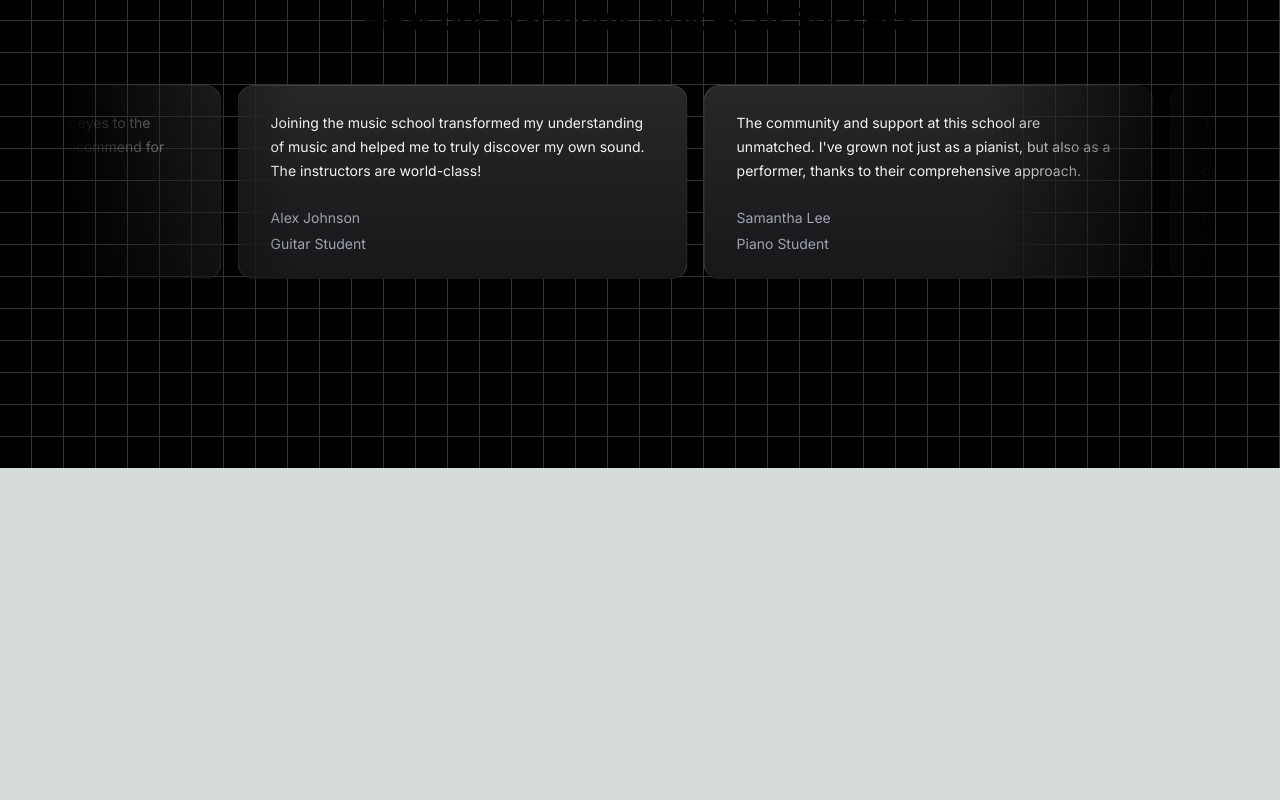
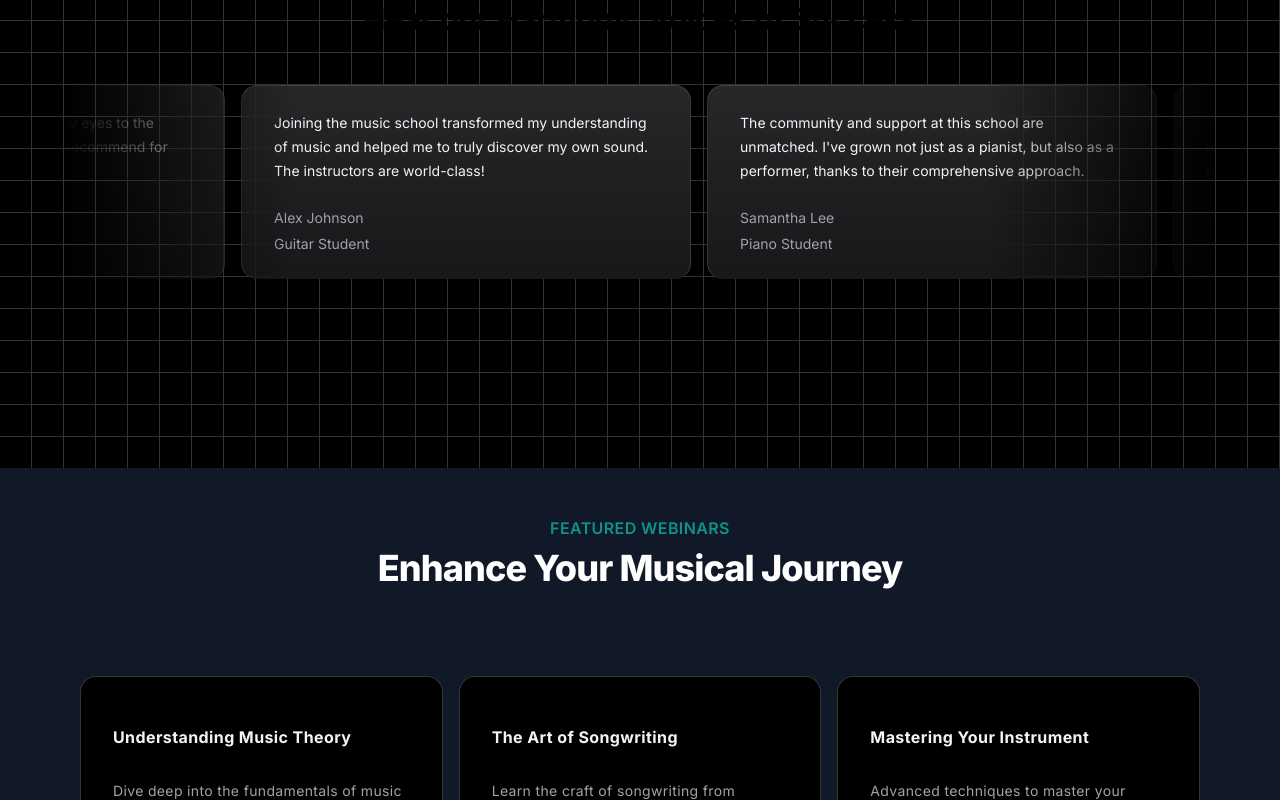
Before and after one commit to upadhyayaditi/Nextjs-Learning, a Next.js app in the folder music-academy-project/: page / in a window 1280 px wide. Shown: the part 2000-2800 px from the top of the page. Before the commit the page ends 2468 px from the top, so only its background shows below. Built offline with nearby package versions, Linux system fonts and the light colour scheme.

Commit message:
add hover card effect

```diff
--- a/music-academy-project/src/app/page.tsx
+++ b/music-academy-project/src/app/page.tsx
@@ -1,6 +1,7 @@
 import FeaturedCourses from "@/components/FeaturedCourses";
 import HeroSection from "@/components/HeroSection";
 import MusicSchoolTestimonials from "@/components/TestimonialCards";
+import UpcomingWebinars from "@/components/UpcomingWebinars";
 import WhyChooseUs from "@/components/WhyChooseUs";
 
 export default function Home() {
@@ -10,6 +11,7 @@
        <FeaturedCourses />
        <WhyChooseUs />
        <MusicSchoolTestimonials />
+       <UpcomingWebinars />
     </main>
   );
 }
--- /dev/null
+++ b/music-academy-project/src/components/UpcomingWebinars.tsx
@@ -0,0 +1,91 @@
+'use client'
+
+import Link from "next/link";
+import React from "react";
+import { HoverEffect } from "./ui/card-hover-effect";
+
+function UpcomingWebinars() {
+
+    const featuredWebinars = [
+    {
+      title: 'Understanding Music Theory',
+      description:
+        'Dive deep into the fundamentals of music theory and enhance your musical skills.',
+      slug: 'understanding-music-theory',
+      isFeatured: true,
+    },
+    {
+      title: 'The Art of Songwriting',
+      description:
+        'Learn the craft of songwriting from experienced musicians and songwriters.',
+      slug: 'the-art-of-songwriting',
+      isFeatured: true,
+    },
+    {
+      title: 'Mastering Your Instrument',
+      description:
+        'Advanced techniques to master your musical instrument of choice.',
+      slug: 'mastering-your-instrument',
+      isFeatured: true,
+    },
+    {
+      title: 'Music Production Essentials',
+      description:
+        'Get started with music production with this comprehensive overview.',
+      slug: 'music-production-essentials',
+      isFeatured: true,
+    },
+    // Added two more webinars
+    {
+      title: 'Live Performance Techniques',
+      description:
+        'Enhance your live performance skills with expert tips and strategies.',
+      slug: 'live-performance-techniques',
+      isFeatured: true,
+    },
+    {
+      title: 'Digital Music Marketing',
+      description:
+        'Learn how to promote your music effectively in the digital age.',
+      slug: 'digital-music-marketing',
+      isFeatured: true,
+    },
+  ];
+
+
+  return (
+    <div className="p-12 bg-gray-900 ">
+      <div className="max-w-7xl mx-auto px-4 sm:px-6">
+        <div className="text-center ">
+          <h2 className="text-base text-teal-600 font-semibold tracking-wide uppercase">
+            FEATURED WEBINARS
+          </h2>
+          <p className="mt-2 text-3xl leading-8 font-extrabold tracking-tight text-white sm:text-4xl">
+            Enhance Your Musical Journey
+          </p>
+        </div>
+        <div className="mt-10 ">
+            <HoverEffect
+            items={featuredWebinars.map(webinar => (
+                {
+                    title: webinar.title,
+                    description: webinar.description,
+                    link: "/"
+                }
+            ))}
+            />
+        </div>
+        <div className="mt-10 text-center">
+          <Link
+            href={"#"}
+            className="px-4 py-2 rounded border border-neutral-600 text-neutral-700 bg-white hover:bg-gray-100 transition duration-200"
+          >
+            View All Webinars
+          </Link>
+        </div>
+      </div>
+    </div>
+  );
+}
+
+export default UpcomingWebinars;
--- /dev/null
+++ b/music-academy-project/src/components/ui/card-hover-effect.tsx
@@ -0,0 +1,111 @@
+import { cn } from "@/lib/utils";
+import { AnimatePresence, motion } from "motion/react";
+
+import { useState } from "react";
+
+export const HoverEffect = ({
+  items,
+  className,
+}: {
+  items: {
+    title: string;
+    description: string;
+    link: string;
+  }[];
+  className?: string;
+}) => {
+  let [hoveredIndex, setHoveredIndex] = useState<number | null>(null);
+
+  return (
+    <div
+      className={cn(
+        "grid grid-cols-1 md:grid-cols-2  lg:grid-cols-3  py-10",
+        className
+      )}
+    >
+      {items.map((item, idx) => (
+        <a
+          href={item?.link}
+          key={item?.link}
+          className="relative group  block p-2 h-full w-full"
+          onMouseEnter={() => setHoveredIndex(idx)}
+          onMouseLeave={() => setHoveredIndex(null)}
+        >
+          <AnimatePresence>
+            {hoveredIndex === idx && (
+              <motion.span
+                className="absolute inset-0 h-full w-full bg-neutral-200 dark:bg-slate-800/[0.8] block  rounded-3xl"
+                layoutId="hoverBackground"
+                initial={{ opacity: 0 }}
+                animate={{
+                  opacity: 1,
+                  transition: { duration: 0.15 },
+                }}
+                exit={{
+                  opacity: 0,
+                  transition: { duration: 0.15, delay: 0.2 },
+                }}
+              />
+            )}
+          </AnimatePresence>
+          <Card>
+            <CardTitle>{item.title}</CardTitle>
+            <CardDescription>{item.description}</CardDescription>
+          </Card>
+        </a>
+      ))}
+    </div>
+  );
+};
+
+export const Card = ({
+  className,
+  children,
+}: {
+  className?: string;
+  children: React.ReactNode;
+}) => {
+  return (
+    <div
+      className={cn(
+        "rounded-2xl h-full w-full p-4 overflow-hidden bg-black border border-transparent dark:border-white/[0.2] group-hover:border-slate-700 relative z-20",
+        className
+      )}
+    >
+      <div className="relative z-50">
+        <div className="p-4">{children}</div>
+      </div>
+    </div>
+  );
+};
+export const CardTitle = ({
+  className,
+  children,
+}: {
+  className?: string;
+  children: React.ReactNode;
+}) => {
+  return (
+    <h4 className={cn("text-zinc-100 font-bold tracking-wide mt-4", className)}>
+      {children}
+    </h4>
+  );
+};
+export const CardDescription = ({
+  className,
+  children,
+}: {
+  className?: string;
+  children: React.ReactNode;
+}) => {
+  return (
+    <p
+      className={cn(
+        "mt-8 text-zinc-400 tracking-wide leading-relaxed text-sm",
+        className
+      )}
+    >
+      {children}
+    </p>
+  );
+};
```
